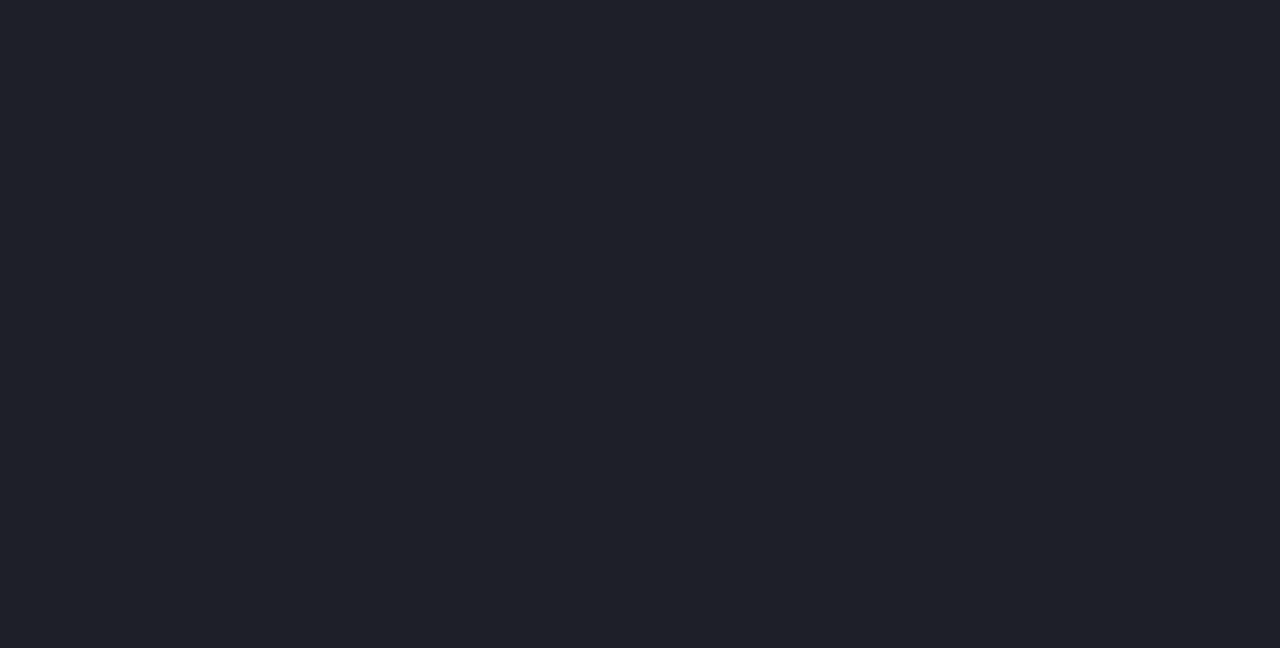
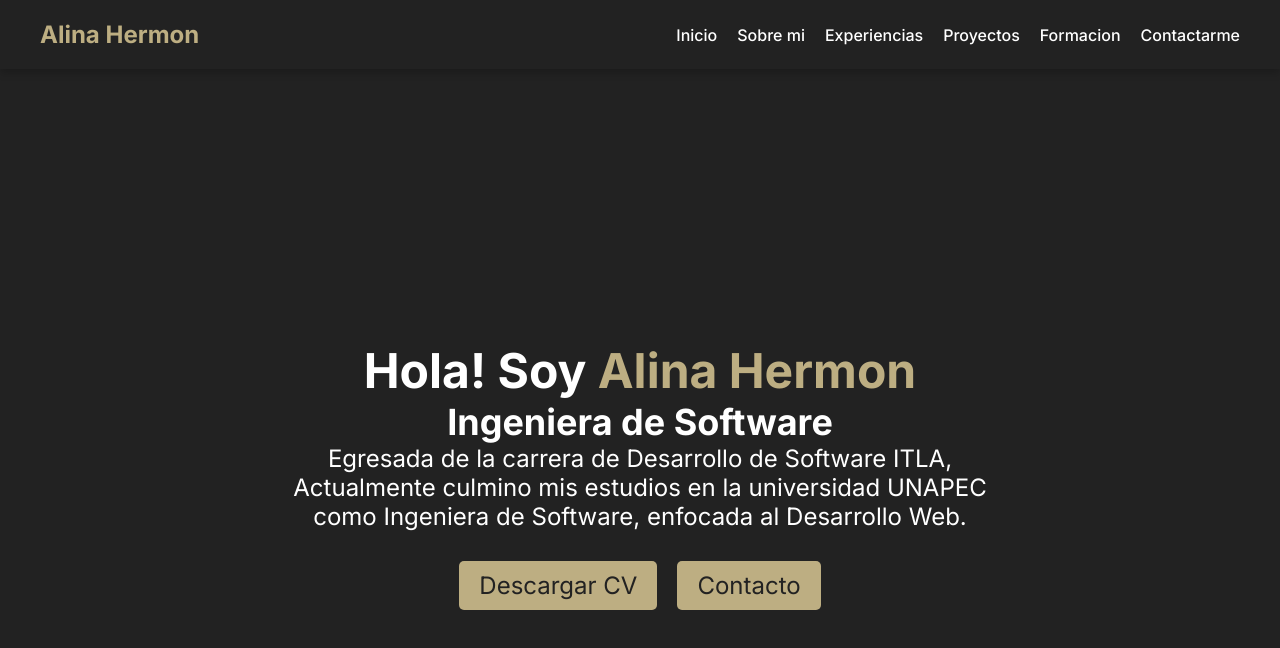
Before and after one commit to Alyhermon/Myportfolio, a Next.js app: page / in a window 1280 px wide. Shown: the top 648 px of the page. Built offline with nearby package versions, Linux system fonts and the light colour scheme.

Commit message:
Change Design

```diff
--- a/app/components/Navbar.module.css
+++ b/app/components/Navbar.module.css
@@ -1,70 +1,82 @@
-.nav {
+.navbar {
+  width: 100%;
+  background-color: #222;
+  padding: 20px 40px;
   display: flex;
   justify-content: space-between;
   align-items: center;
-  padding: 1rem 2rem;
-  background-color: var(--secondary-color);
-  border-radius: var(--border-radius);
-  box-shadow: 0 4px 12px rgba(0, 0, 0, 0.2);
-  max-width: var(--max-width);
-  margin: 0 auto;
+  position: fixed;
+  top: 0;
+  left: 0;
+  z-index: 1000;
+  box-shadow: 0 4px 8px rgba(0, 0, 0, 0.2);
 }
 
-.logo {
-  font-size: 1.8rem;
+.logo a {
+  color: #bdae82;
+  font-size: 1.5rem;
   font-weight: bold;
-  color: var(--accent-color);
-  text-shadow: 2px 2px rgba(0, 0, 0, 0.3);
+  text-decoration: none;
+}
+
+.hamburger {
+  display: none;
+  flex-direction: column;
+  cursor: pointer;
+}
+
+.bar {
+  width: 25px;
+  height: 3px;
+  background-color: #fff;
+  margin: 4px 0;
+  transition: 0.4s;
 }
 
 .navLinks {
   list-style: none;
   display: flex;
-  gap: 1.5rem;
+  gap: 20px;
 }
 
 .navLinks li a {
-  color: var(--foreground-color);
+  color: #fff;
   text-decoration: none;
-  font-size: 1.2rem;
-  transition: color 0.3s ease, transform 0.3s ease;
+  font-size: 1rem;
+  font-weight: 500;
+  transition: color 0.3s ease;
 }
 
 .navLinks li a:hover {
-  color: var(--primary-color);
-  transform: scale(1.1);
+  color: #bdae82;
 }
 
-.hamburger {
-  display: none;
-  cursor: pointer;
-}
-
-.hamburgerLine {
-  width: 25px;
-  height: 3px;
-  background-color: var(--foreground-color);
-  margin: 4px 0;
-}
-
+/* Estilos para pantallas más pequeñas */
 @media (max-width: 768px) {
-  .navLinks {
-    display: none;
-    flex-direction: column;
-    background-color: var(--secondary-color);
-    position: absolute;
-    top: 100%;
-    left: 0;
-    right: 0;
-    padding: 1rem;
-    border-radius: 0 0 var(--border-radius) var(--border-radius);
-  }
-
-  .navLinks.open {
+  .hamburger {
     display: flex;
   }
 
-  .hamburger {
-    display: block;
+  .navLinks {
+    position: absolute;
+    top: 60px;
+    right: 0;
+    background-color: #222;
+    width: 100%;
+    height: 100vh;
+    flex-direction: column;
+    align-items: center;
+    justify-content: center;
+    gap: 30px;
+    transform: translateX(100%);
+    transition: transform 0.3s ease-in-out;
+  }
+
+  .navLinksOpen {
+    transform: translateX(0);
+  }
+
+  .navLinks li {
+    margin-bottom: 20px;
   }
 }
--- a/app/components/navbar.jsx
+++ b/app/components/navbar.jsx
@@ -1,8 +1,8 @@
 'use client';
+import Link from 'next/link'
 
-import { useState } from 'react'; // Importa desde 'react'
-import Link from 'next/link';
-import styles from './Navbar.module.css'
+import { useState } from 'react';
+import styles from './Navbar.module.css';
 
 export default function Navbar() {
   const [isOpen, setIsOpen] = useState(false);
@@ -12,14 +12,16 @@ export default function Navbar() {
   };
 
   return (
-    <nav className={styles.nav}>
+    <nav className={styles.navbar}>
       <div className={styles.logo}>
-        <Link href="/">My Portfolio</Link>
+        <a href="#">Alina Hermon</a>
       </div>
       <div className={styles.hamburger} onClick={toggleMenu}>
-        ☰
+        <div className={styles.bar}></div>
+        <div className={styles.bar}></div>
+        <div className={styles.bar}></div>
       </div>
-      <ul className={`${styles.navLinks} ${isOpen ? styles.open : ''}`}>
+      <ul className={`${styles.navLinks} ${isOpen ? styles.navLinksOpen : ''}`}>
           <li>
               <Link href="/">Inicio</Link>
           </li>
@@ -27,10 +29,13 @@ export default function Navbar() {
               <Link href="/aboutme">Sobre mi</Link>
           </li>
           <li>
-          <Link href="/projectss">Proyectos</Link>
+              <Link href="/experiencies">Experiencias</Link>
           </li>
           <li>
-          <Link href="/experiencies">Experiencia</Link>
+              <Link href="/Projectss">Proyectos</Link>
+          </li>
+          <li>
+              <Link href="/#">Formacion</Link>
           </li>
           <li>
               <Link href="/contacts">Contactarme</Link>
--- a/app/globals.css
+++ b/app/globals.css
@@ -1,29 +1,107 @@
 :root {
-  --primary-color: #d7288b; /* Rosa vibrante */
-  --secondary-color: #bd93f9; /* Morado suave */
-  --background-color: #282a36; /* Fondo oscuro */
-  --foreground-color: #f8f8f2; /* Texto claro */
-  --accent-color: #50fa7b; /* Verde menta */
-  --font-mono: 'Fira Code', monospace;
-  --border-radius: 10px;
   --max-width: 1100px;
+  --border-radius: 12px;
+  --font-mono: ui-monospace, Menlo, Monaco, "Cascadia Mono", "Segoe UI Mono",
+    "Roboto Mono", "Oxygen Mono", "Ubuntu Monospace", "Source Code Pro",
+    "Fira Mono", "Droid Sans Mono", "Courier New", monospace;
+
+  --foreground-rgb: 0, 0, 0;
+  --background-start-rgb: 214, 219, 220;
+  --background-end-rgb: 255, 255, 255;
+
+  --primary-glow: conic-gradient(
+    from 180deg at 50% 50%,
+    #16abff33 0deg,
+    #0885ff33 55deg,
+    #54d6ff33 120deg,
+    #0071ff33 160deg,
+    transparent 360deg
+  );
+  --secondary-glow: radial-gradient(
+    rgba(255, 255, 255, 1),
+    rgba(255, 255, 255, 0)
+  );
+
+  --tile-start-rgb: 239, 245, 249;
+  --tile-end-rgb: 228, 232, 233;
+  --tile-border: conic-gradient(
+    #00000080,
+    #00000040,
+    #00000030,
+    #00000020,
+    #00000010,
+    #00000010,
+    #00000080
+  );
+
+  --callout-rgb: 238, 240, 241;
+  --callout-border-rgb: 172, 175, 176;
+  --card-rgb: 180, 185, 188;
+  --card-border-rgb: 131, 134, 135;
+}
+
+@media (prefers-color-scheme: dark) {
+  :root {
+    --foreground-rgb: 255, 255, 255;
+    --background-start-rgb: 0, 0, 0;
+    --background-end-rgb: 0, 0, 0;
+
+    --primary-glow: radial-gradient(rgba(1, 65, 255, 0.4), rgba(1, 65, 255, 0));
+    --secondary-glow: linear-gradient(
+      to bottom right,
+      rgba(1, 65, 255, 0),
+      rgba(1, 65, 255, 0),
+      rgba(1, 65, 255, 0.3)
+    );
+
+    --tile-start-rgb: 2, 13, 46;
+    --tile-end-rgb: 2, 5, 19;
+    --tile-border: conic-gradient(
+      #ffffff80,
+      #ffffff40,
+      #ffffff30,
+      #ffffff20,
+      #ffffff10,
+      #ffffff10,
+      #ffffff80
+    );
+
+    --callout-rgb: 20, 20, 20;
+    --callout-border-rgb: 108, 108, 108;
+    --card-rgb: 100, 100, 100;
+    --card-border-rgb: 200, 200, 200;
+  }
+}
+
+* {
+  box-sizing: border-box;
+  padding: 0;
+  margin: 0;
+}
+
+html,
+body {
+  max-width: 100vw;
+  overflow-x: hidden;
 }
 
 body {
-  background-color: var(--background-color);
-  color: var(--foreground-color);
-  font-family: var(--font-mono);
+  color: rgb(var(--foreground-rgb));
+  background: linear-gradient(
+      to bottom,
+      transparent,
+      rgb(var(--background-end-rgb))
+    )
+    rgb(var(--background-start-rgb));
 }
 
-:root {
-  --background-color: #1e1f29; /* Fondo oscuro con un tono diferente */
-  --primary-color: #ff6ec7; /* Rosa neón */
-  --secondary-color: #8b63ff; /* Morado intenso */
-  --accent-color: #72f1b8; /* Verde menta brillante */
-  --text-color: #e1e1e6; /* Blanco suave */
-  --highlight-color: #ffd700; /* Dorado brillante para destacar */
-  --font-main: 'Poppins', sans-serif; /* Fuente moderna y estilizada */
-  --font-code: 'Source Code Pro', monospace; /* Fuente de código */
-  --border-radius: 15px;
-  --box-shadow: 0px 4px 15px rgba(0, 0, 0, 0.4);
+a {
+  color: inherit;
+  text-decoration: none;
 }
+
+@media (prefers-color-scheme: dark) {
+  html {
+    color-scheme: dark;
+  }
+}
--- /dev/null
+++ b/app/home.module.css
@@ -0,0 +1,93 @@
+.container {
+    min-height: 100vh;
+    display: flex;
+    flex-direction: column;
+    justify-content: center;
+    align-items: center;
+    background-color: #222;
+    color: #fff;
+    padding: 0 2rem;
+    padding-top: 100px; /* Para hacer espacio para el navbar fijo */
+  }
+
+  .main {
+    display: flex;
+    flex-direction: column;
+    align-items: center;
+    text-align: center;
+    margin-top: 60px;
+  }
+
+  .hero {
+    max-width: 800px;
+    padding: 2rem;
+    font-size: 1.5rem;
+    text-align: center;
+  }
+
+  .name {
+    color: #bdae82;
+  }
+
+  .buttons {
+    margin-top: 20px;
+    display: flex;
+    flex-wrap: wrap;
+    justify-content: center;
+  }
+
+  .button {
+    display: inline-block;
+    padding: 10px 20px;
+    margin: 10px;
+    background-color: #bdae82;
+    color: #222;
+    text-decoration: none;
+    border-radius: 5px;
+    transition: background-color 0.3s ease;
+  }
+
+  .button:hover {
+    background-color: #a3926f;
+  }
+
+  /* Nueva sección "Sobre mí como Programadora" */
+  .about {
+    max-width: 800px;
+    text-align: left;
+    margin-top: 40px;
+    padding: 2rem;
+    background-color: #333;
+    border-radius: 8px;
+  }
+
+  .about h3 {
+    color: #bdae82;
+    margin-bottom: 10px;
+  }
+
+  .about p {
+    line-height: 1.6;
+    color: #ddd;
+  }
+
+  /* Estilos para pantallas más pequeñas */
+  @media (max-width: 768px) {
+    .hero {
+      padding: 1rem;
+    }
+
+    .buttons {
+      flex-direction: column;
+    }
+
+    .button {
+      width: 100%;
+      text-align: center;
+    }
+
+    .about {
+      padding: 1.5rem;
+      text-align: center;
+    }
+  }
--- a/app/layout.jsx
+++ b/app/layout.jsx
@@ -13,7 +13,6 @@ export default function RootLayout({ children }) {
             rel="stylesheet"
           />
         </Head>
-        <Navbar />
         {children}
       </body>
     </html>
--- a/app/page.jsx
+++ b/app/page.jsx
@@ -1,3 +1,36 @@
+'use client';
+
+import styles from './home.module.css';
+import Head from 'next/head';
+import Navbar from './components/navbar';
+
 export default function HomePage() {
-  return
+  return(
+
+    <div className={styles.container}>
+      <Head>
+        <title>Alina M. Hermon Castro - Desarrolladora Web Front-End</title>
+        <meta name="description" content="Portafolio de Alina Marina Hermon castro, desarrolladora web front-end." />
+        <link rel="icon" href="/favicon.ico" />
+      </Head>
+
+      <Navbar />
+
+      <main className={styles.main}>
+        <div className={styles.hero}>
+          <h1>Hola! Soy <span className={styles.name}>Alina Hermon</span></h1>
+          <h2>Ingeniera de Software</h2>
+          <p>
+            Egresada de la carrera de Desarrollo de Software ITLA, Actualmente culmino mis estudios en la universidad UNAPEC
+            como Ingeniera de Software, enfocada al Desarrollo Web.
+
+          </p>
+          <div className={styles.buttons}>
+            <a href="#" className={styles.button}>Descargar CV</a>
+            <a href="#" className={styles.button}>Contacto</a>
+          </div>
+        </div>
+      </main>
+    </div>
+  );
 }
```
Lines whose indentation alone changed are shown as unchanged.
